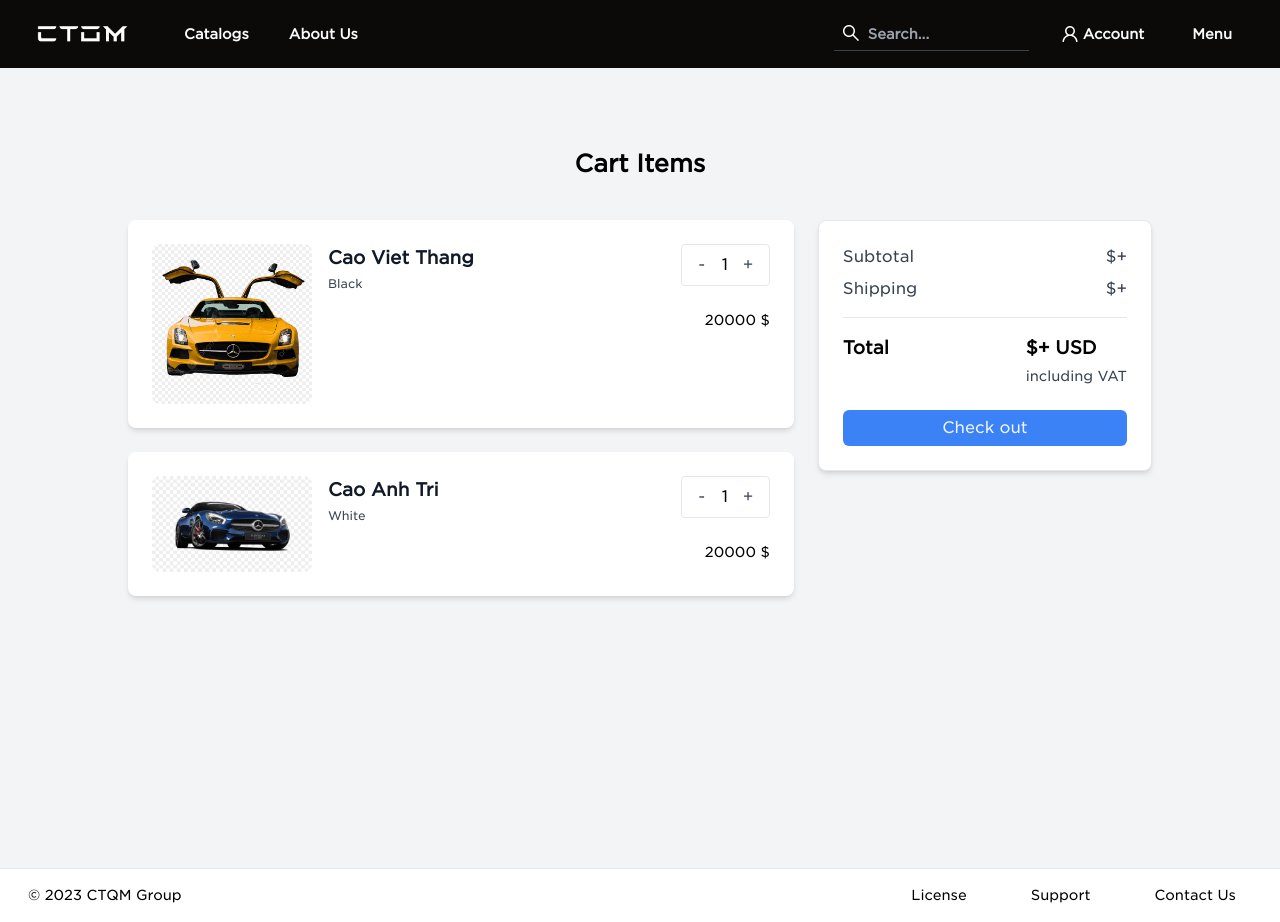
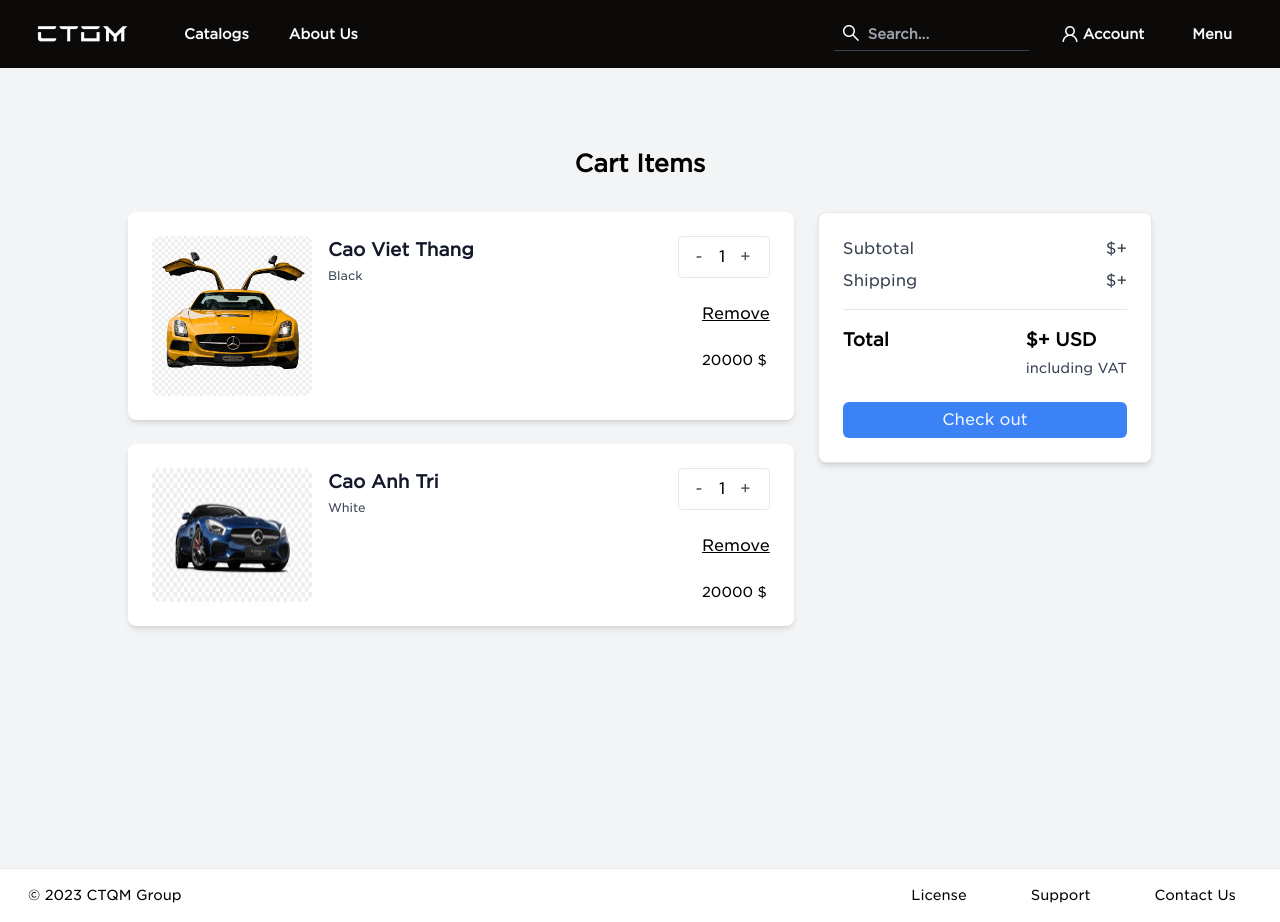
Before and after one commit to How2quamon/CTQM-CAR-FE, a React (Create React App) app: page /cart in a window 1280 px wide. Built offline with nearby package versions, Linux system fonts and the light colour scheme.

Commit message:
modify folder structure

```diff
--- a/src/pages/auth/register.tsx
+++ b/src/pages/auth/register.tsx
@@ -25,7 +25,6 @@ export default function Login() {
     };
 
     return (
-        <Link to={''}>
             <div className='flex justify-center items-center h-screen bg-slate-200 '  >
                 <div id="form" className='block bg-slate-50 p-6 rounded-xl shodow-md shadow-slate-300 w-[450px]'>
                     <form action=''>
@@ -59,10 +58,11 @@ export default function Login() {
                             <input type='radio' name='gender' id='other' className='text-sm mx-1' checked /><label htmlFor="'other">Other</label>
                         </div>
                         <input type='submit' name='' id='signUp' className='bg-slate-900 w-full h-10 text-white cursor-pointer rounded-md hover:bg-slate-900 hover:outline outline-2 outline-black outline-offset-2 text-sm'></input>
+                        <Link to={''}>
                         <p className="text-xs my-2"> Already have an account?<Link to ={'/login'} className='text-blue-500'>Login</Link></p>
+                        </Link>
                     </form>
                 </div>
             </div>
-        </Link>
     );
 };
--- a/src/pages/paymentt/cart.tsx
+++ b/src/pages/paymentt/cart.tsx
@@ -3,6 +3,8 @@ import NavBar from 'src/layout/navigationBar';
 import Footer from 'src/layout/Footer';
 import { Link } from 'react-router-dom';
 import useTitle from 'src/hooks/useTitle';
+import { red } from '@mui/material/colors';
+import { colors } from '@mui/material';
 
 export default function Cart() {
     useTitle("Giỏ Hàng");
@@ -12,7 +14,7 @@ export default function Cart() {
         <React.Fragment>
             <NavBar />
             <div className="h-screen bg-gray-100 pt-20">
-                <h1 className="mb-10 text-center text-2xl font-bold">Cart Items</h1>
+                <h1 className="mb-8 text-center text-2xl font-bold">Cart Items</h1>
                 <div className="mx-auto max-w-5xl justify-center px-6 md:flex md:space-x-6 xl:px-0">
                     <div className="rounded-lg md:w-2/3">
                         <div className="justify-between mb-6 rounded-lg bg-white p-6 shadow-md sm:flex sm:justify-start">
@@ -35,6 +37,9 @@ export default function Cart() {
                                             +
                                         </button>
                                     </div>
+                                    <button className='underline decoration-solid bg-white hover:bg-gray-200'>
+                                         Remove
+                                    </button>
                                     <div className="flex items-center space-x-4">
                                         <p className="text-sm">20000 $</p>
 
@@ -62,6 +67,9 @@ export default function Cart() {
                                             +
                                         </button>
                                     </div>
+                                    <button className='underline decoration-solid bg-white hover:bg-gray-200'>
+                                         Remove
+                                    </button>
                                     <div className="flex items-center space-x-4">
                                         <p className="text-sm">20000 $</p>
                                     </div>
--- a/src/pages/paymentt/payment.tsx
+++ b/src/pages/paymentt/payment.tsx
@@ -18,7 +18,6 @@ export default function Payment() {
     const handleToggleForm = () => {
         setIsLoginForm(!isLoginForm);
     };
-
     return (
         <><><NavBar /><main>
                 <div className="min-w-screen min-h-screen bg-gray-50 py-5">
```
